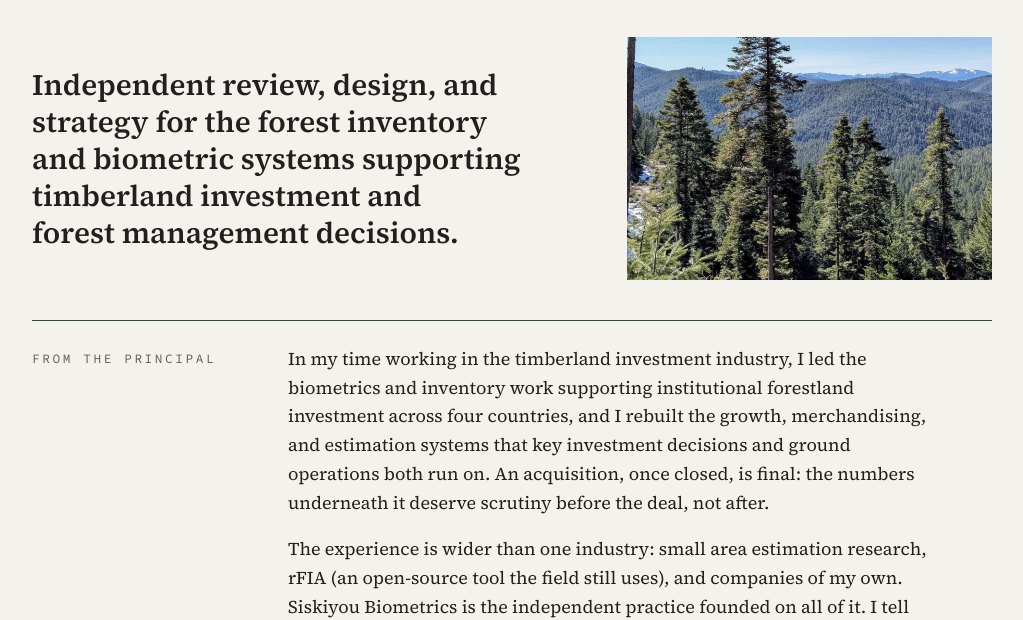
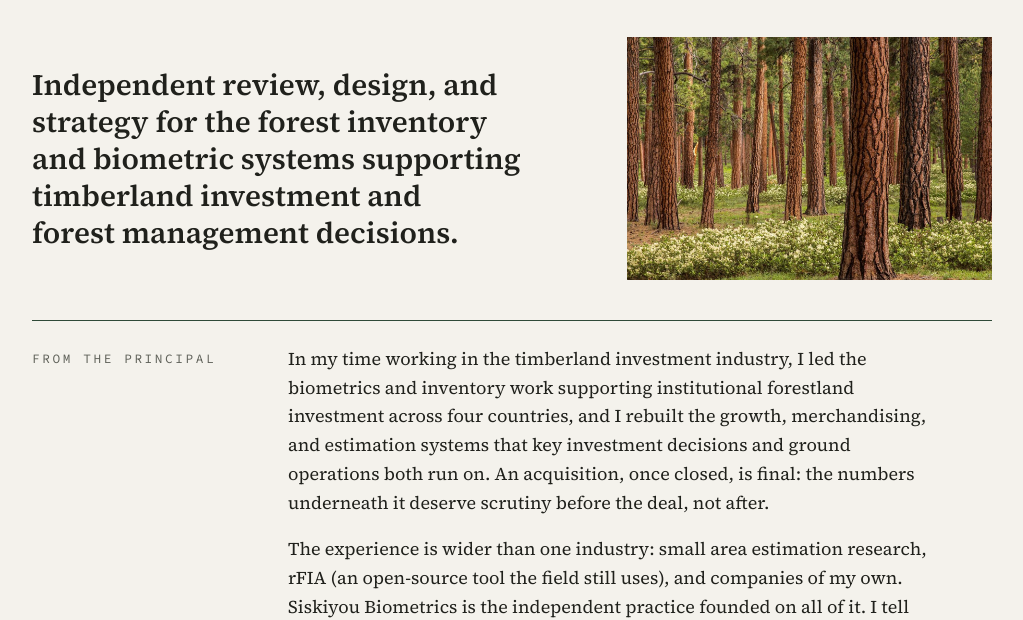
Before and after one commit to siskiyou-biometrics/siskiyou-biometrics.github.io, a plain HTML site: page index.html in a window 1280 px wide. Shown: the part 182-802 px from the top of the page, without its empty margins (128-1151 px from the left). Drawn offline with Linux system fonts and the light colour scheme.

Commit message:
Home photograph: ponderosa stand

```diff
--- a/index.html
+++ b/index.html
@@ -45,7 +45,7 @@
 <main>
 <section id="identity" class="identity">
 <div class="body"><h1 class="topline">Independent review, design, and strategy for the forest inventory and biometric systems supporting timberland investment and forest management decisions.</h1></div>
-<figure><img src="/assets/img/wagner-creek.jpg" alt="Grand fir on a ridge above a forested Siskiyou drainage, snow on the peaks behind" width="1400" height="1050"></figure>
+<figure><img src="/assets/img/ponderosa.jpg" alt="Open ponderosa pine stand with flowering ceanothus in the understory" width="1400" height="933"></figure>
 </section>
 <section id="intro">
 <div class="side"><h2>From the principal</h2></div>
--- a/style.css
+++ b/style.css
@@ -177,7 +177,7 @@ h2.heading {
   height: auto;
   aspect-ratio: 3 / 2;
   object-fit: cover;
-  object-position: 50% 65%;
+  object-position: 50% 50%;
 }
 
 p {
```
Also changed, not shown: assets/img/ponderosa.jpg (added), assets/img/wagner-creek.jpg (deleted).
